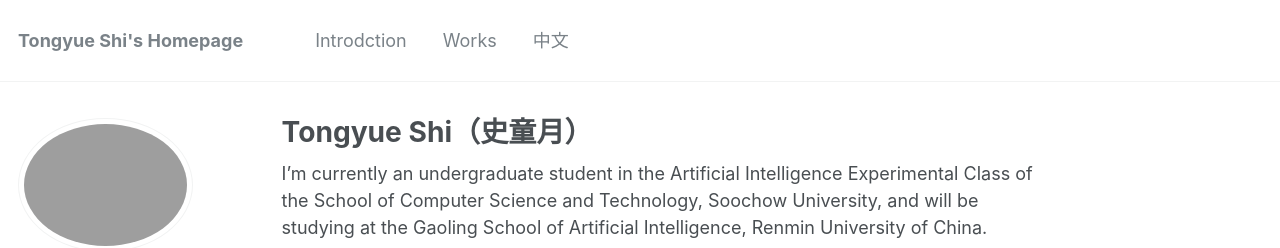
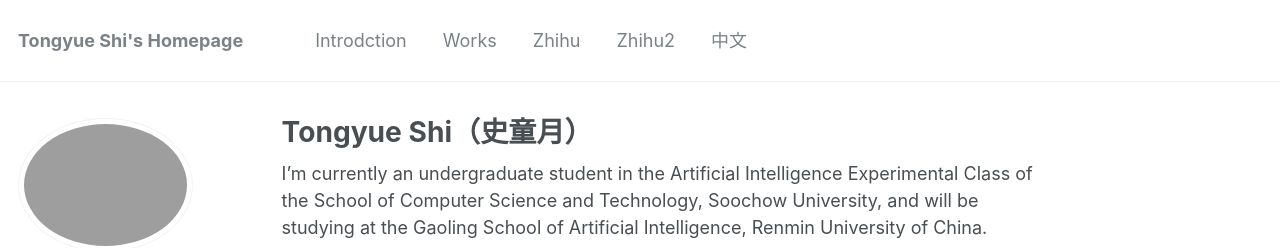
Before and after one commit to perfectboy666/perfectboy666.github.io, a Jekyll site: the page built from _pages/about.md, in a window 1280 px wide and 900 px high. Shown: the top 248 px of the window. Built offline with Jekyll 4.4.1, drawn with Linux system fonts in a browser that asks for light colours.

Commit message:
Update navigation.yml

```diff
--- a/_data/navigation.yml
+++ b/_data/navigation.yml
@@ -23,5 +23,11 @@
   # - title: "Honors & Rewards"
   #   url: /hr/
 
+  - title: "Zhihu"
+    url: 'https://www.zhihu.com/people/outstandingboy'
+
+  - title: "Zhihu2"
+    url: https://www.zhihu.com/people/outstandingboy
+
   - title: "中文"
     url: /markdown/
```
